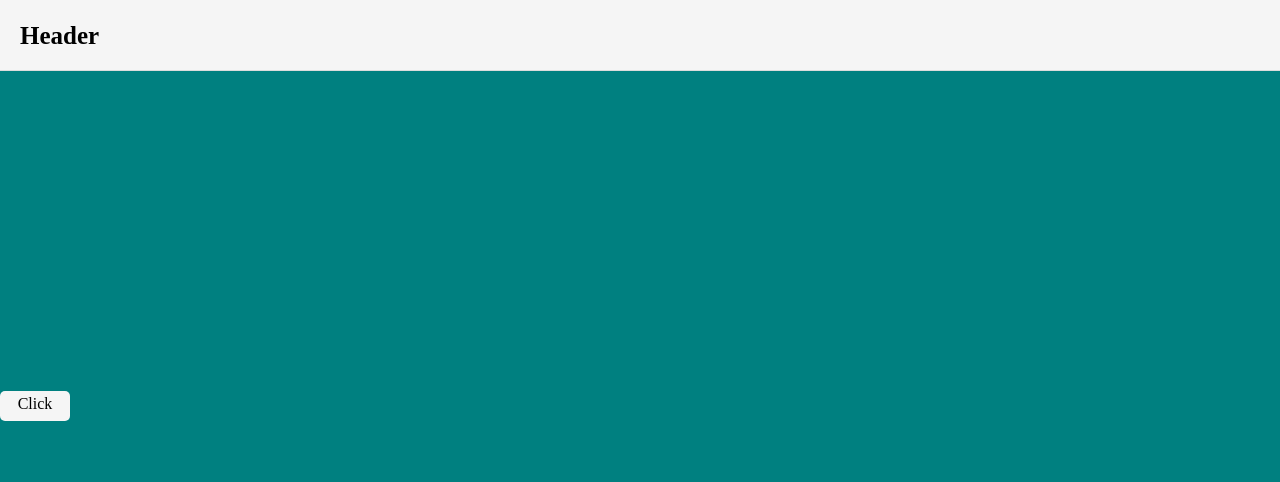
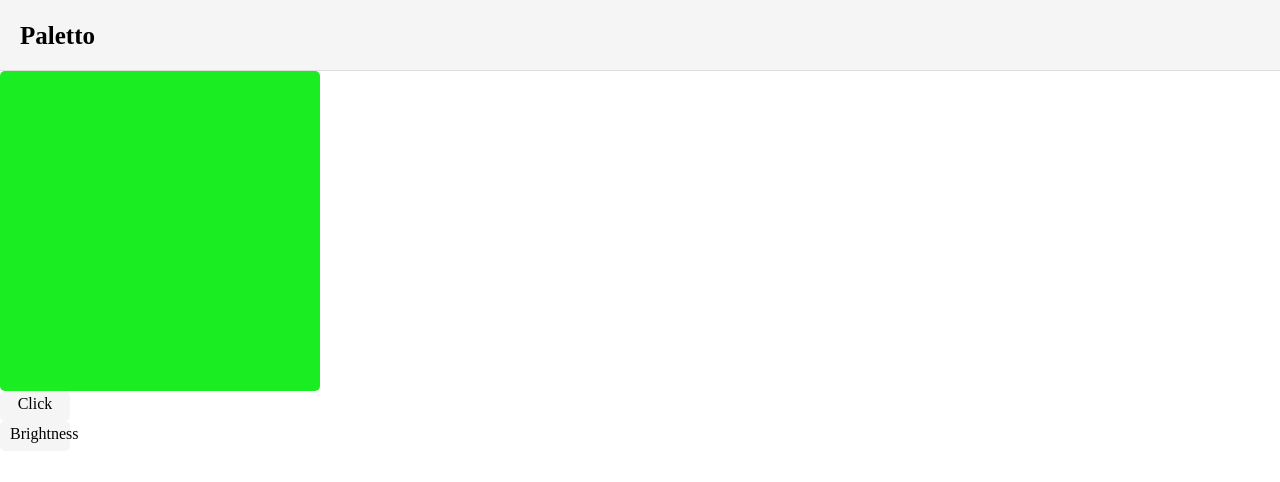
Before and after one commit to pengooseDev/paletto, a React (Create React App) app: page / in a window 1280 px wide. Shown: the top 482 px of the page. Built offline with nearby package versions, Linux system fonts and the light colour scheme.

Commit message:
feat: fix atom, atomType

```diff
--- a/src/App.tsx
+++ b/src/App.tsx
@@ -4,10 +4,9 @@ import styled from "styled-components";
 
 const Wrapper = styled.div`
     height: 100vh;
-    background: teal;
     display: flex;
     flex-direction: column;
-`
+`;
 
 function App() {
     return (
--- a/src/Components/GenerateColor.tsx
+++ b/src/Components/GenerateColor.tsx
@@ -1,7 +1,8 @@
 import styled from "styled-components";
 import { useRecoilState } from "recoil";
-import { paletteAtom, TColor } from "../atoms";
-import { generateColor } from "../handler/colorHandler"
+import { paletteAtom, generateColorAtom, TColor } from "../atoms";
+import { generateColor } from "../handler/colorHandler";
+import { useEffect } from "react";
 
 const ColorBox = styled.div<{ bgColor: TColor }>`
     background: ${(props) => {
@@ -26,12 +27,6 @@ const Button = styled.div`
     background: whitesmoke;
     color: black;
     transition: 0.2s ease-in-out;
-    -webkit-touch-callout: none; /* iOS Safari */
-    -webkit-user-select: none; /* Safari */
-    -khtml-user-select: none; /* Konqueror HTML */
-    -moz-user-select: none; /* Old versions of Firefox */
-    -ms-user-select: none; /* Internet Explorer/Edge */
-    user-select: none;
     :hover {
         cursor: pointer;
         background: white;
@@ -41,20 +36,43 @@ const Button = styled.div`
 `;
 
 const GenerateColorBox = () => {
-    const [color, setColor] = useRecoilState(paletteAtom);
+    const [palette, setpalette] = useRecoilState(paletteAtom);
+    const [color, setColor] = useRecoilState(generateColorAtom);
+
     const randomPicker = () => {
         setColor((prev) => {
-            const prevColor = [...prev];
-
             const newColor: TColor = generateColor();
             return newColor;
         });
     };
 
+    const brightness = () => {
+        setColor((prev) => {
+            const prevColor = [...prev];
+            const r = prevColor[0];
+            const g = prevColor[1];
+            const b = prevColor[2];
+
+            const returnColor = [
+                r * 1.2 >= 255 ? (r * 1.2) % 255 : r * 1.2,
+                g * 1.5 >= 255 ? (g * 1.5) % 255 : g * 1.5,
+                b * 1 >= 255 ? (b * 1) % 255 : b * 1,
+            ] as TColor;
+            return returnColor;
+        });
+    };
+
+    const colorfulness = () => {};
+
+    useEffect(() => {
+        randomPicker();
+    }, []);
+
     return (
         <>
             <ColorBox bgColor={color}></ColorBox>
             <Button onClick={randomPicker}>Click</Button>
+            <Button onClick={brightness}>Brightness</Button>
         </>
     );
 };
--- a/src/Components/Header.tsx
+++ b/src/Components/Header.tsx
@@ -13,7 +13,7 @@ const Wrapper = styled.div`
 `;
 
 const Header = () => {
-    return <Wrapper>Header</Wrapper>;
+    return <Wrapper>Paletto</Wrapper>;
 };
 
 export default Header;
--- a/src/atoms.ts
+++ b/src/atoms.ts
@@ -1,8 +1,14 @@
 import { atom } from "recoil";
 
 export type TColor = [] | [number, number, number];
+export type TPalette = TColor[];
 
-export const paletteAtom = atom<TColor>({
+export const paletteAtom = atom<TPalette>({
     key: "paletteAtom",
     default: [],
 });
+
+export const generateColorAtom = atom<TColor>({
+    key: "generateColorAtom",
+    default: [],
+});
--- a/src/handler/colorHandler.ts
+++ b/src/handler/colorHandler.ts
@@ -1,9 +1,9 @@
 import { TColor } from "../atoms";
 
-export const generateColor = ():TColor => {
-    const color = [0,0,0]
-    const returnData = color.map((i)=>Math.floor(Math.random() * 255));
-    console.log(returnData)
-    console.log(typeof returnData)
+export const generateColor = (): TColor => {
+    const color = [0, 0, 0];
+    const returnData = color.map((i) =>
+        Math.floor(Math.random() * 255)
+    ) as TColor;
     return returnData;
 };
--- a/src/reset.tsx
+++ b/src/reset.tsx
@@ -70,6 +70,12 @@ img {
 
 body {
     height: 100vh;
+    -webkit-touch-callout: none; /* iOS Safari */
+    -webkit-user-select: none; /* Safari */
+    -khtml-user-select: none; /* Konqueror HTML */
+    -moz-user-select: none; /* Old versions of Firefox */
+    -ms-user-select: none; /* Internet Explorer/Edge */
+    user-select: none;
 }
 `;
 
```
